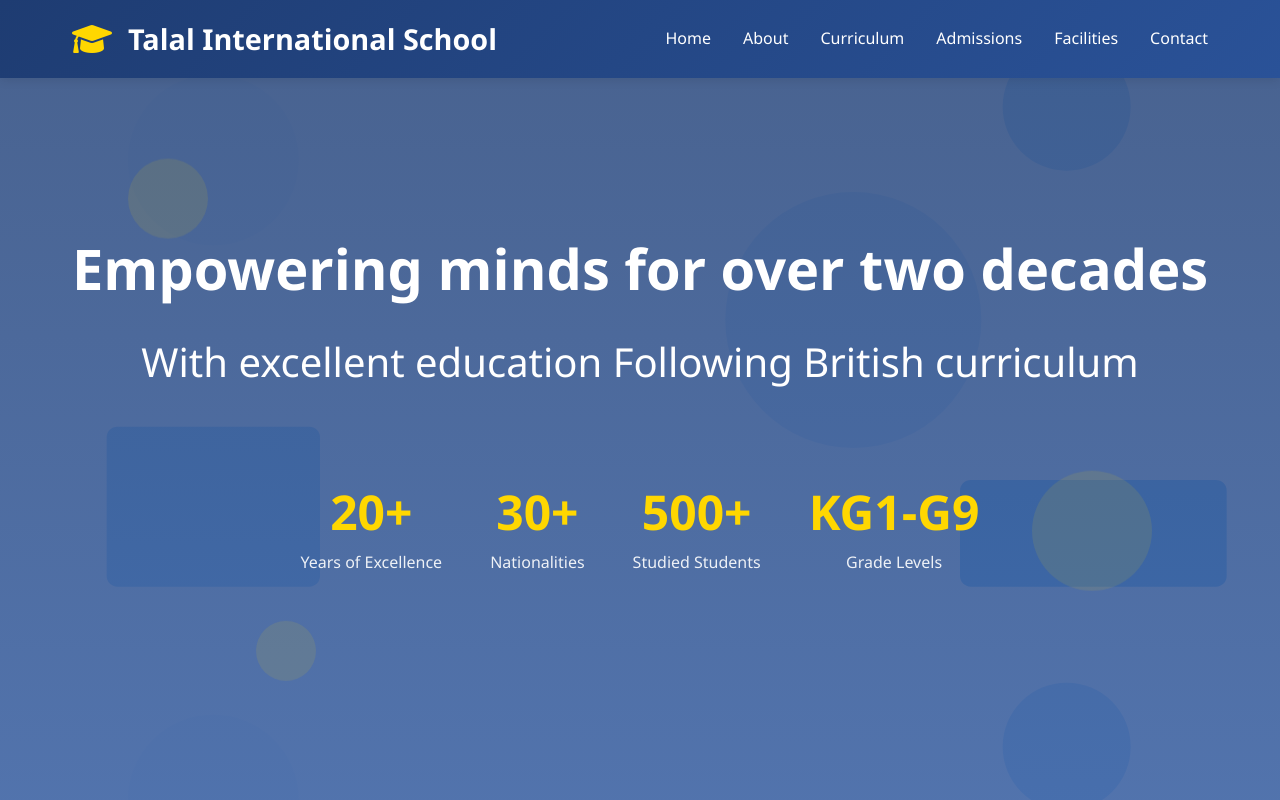
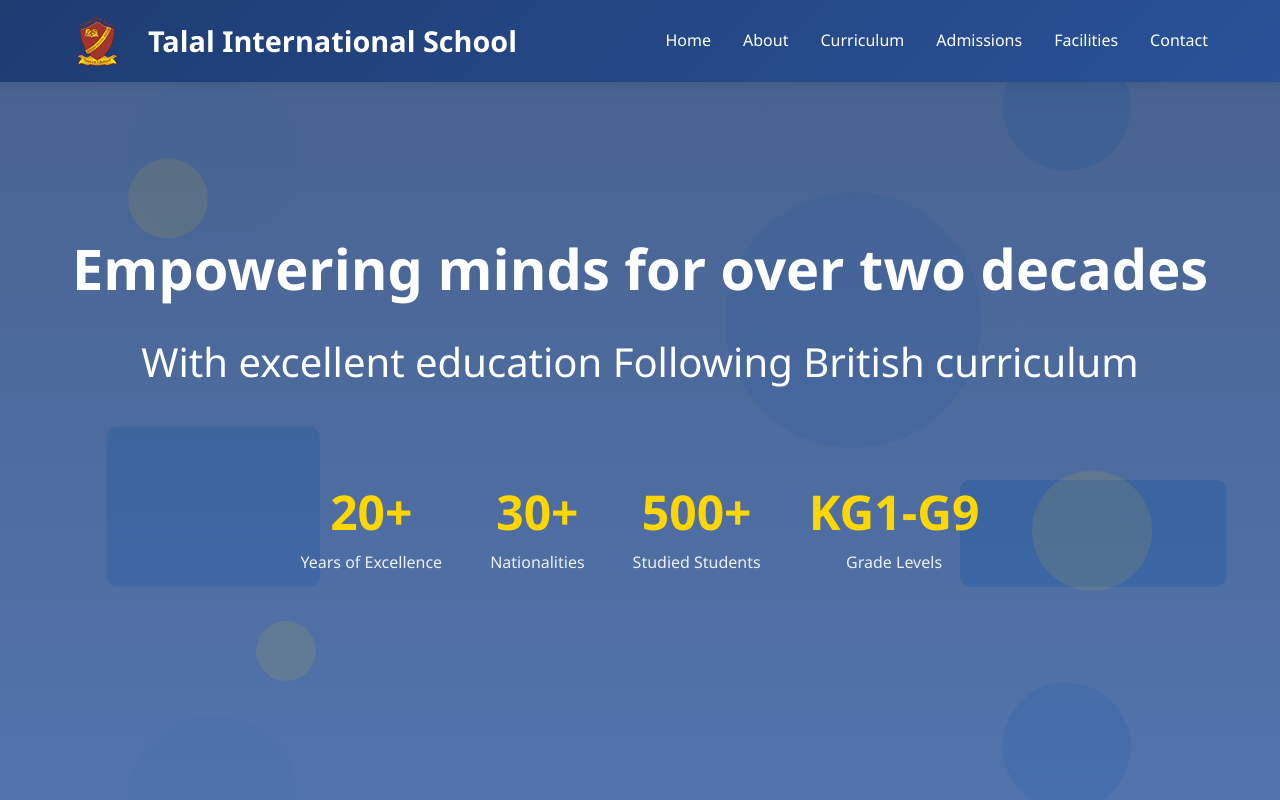
Before and after one commit to wwwtalal/website_talalschool.com, a plain HTML site: page index.html in a window 1280 px wide. Shown: the top 800 px of the page. Drawn offline with Linux system fonts and the light colour scheme.

Commit message:
added school logo and favicon

```diff
--- a/index.html
+++ b/index.html
@@ -495,13 +495,15 @@
             50% { transform: translateY(-20px); }
         }
     </style>
+    <link rel="icon" href="/static/img/favicon.ico" type="image/x-icon" />
+    <link rel="shortcut icon" href="/static/img/favicon.ico" type="image/x-icon" />
 </head>
 <body>
     <!-- Header -->
     <header class="header">
         <div class="nav-container">
             <div class="logo">
-                <i class="fas fa-graduation-cap"></i>
+                <img src="static/img/TalalSchoolLogoSqr@0.25x.png" alt="Talal International School Logo" style="width: 50px; height: 50px; margin-right: 10px;">
                 <h1>Talal International School</h1>
             </div>
             <nav>
```
